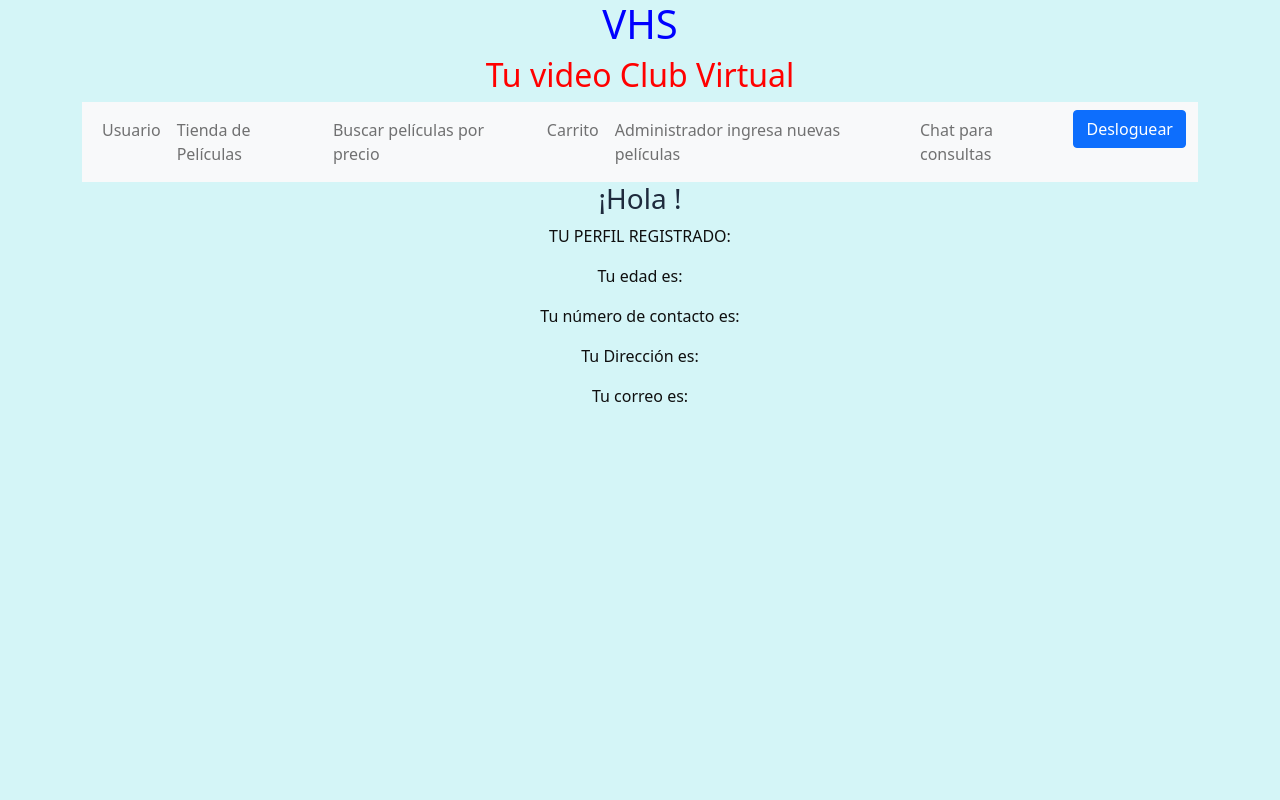
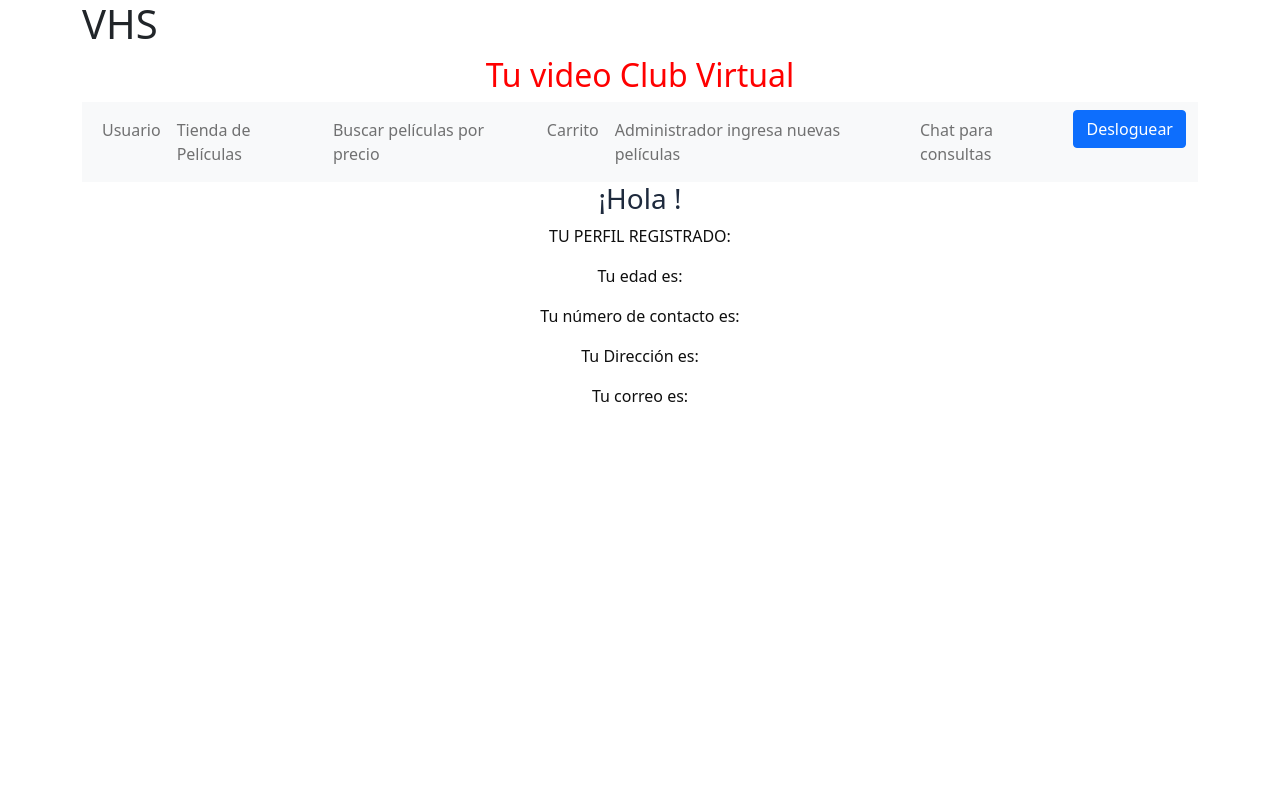
Before and after one commit to Guillesap/ENTREGAFINALVHS, a Node server app: page /welcome in a window 1280 px wide. Run offline with Node 20, Linux system fonts and the light colour scheme; the visitor is signed in with stand-in values (Sample User, id 1); some libraries are stand-ins or nearby versions.

Commit message:
Entrega final

```diff
--- a/public/css/style.css
+++ b/public/css/style.css
@@ -1,4 +1,3 @@
-body {background-color:rgba(175, 237, 241, 0.525);
 }
 
 h1 {
```
Also changed, not shown: public/avatar/Fondos-de-rock.jpg (added), readme.md.
